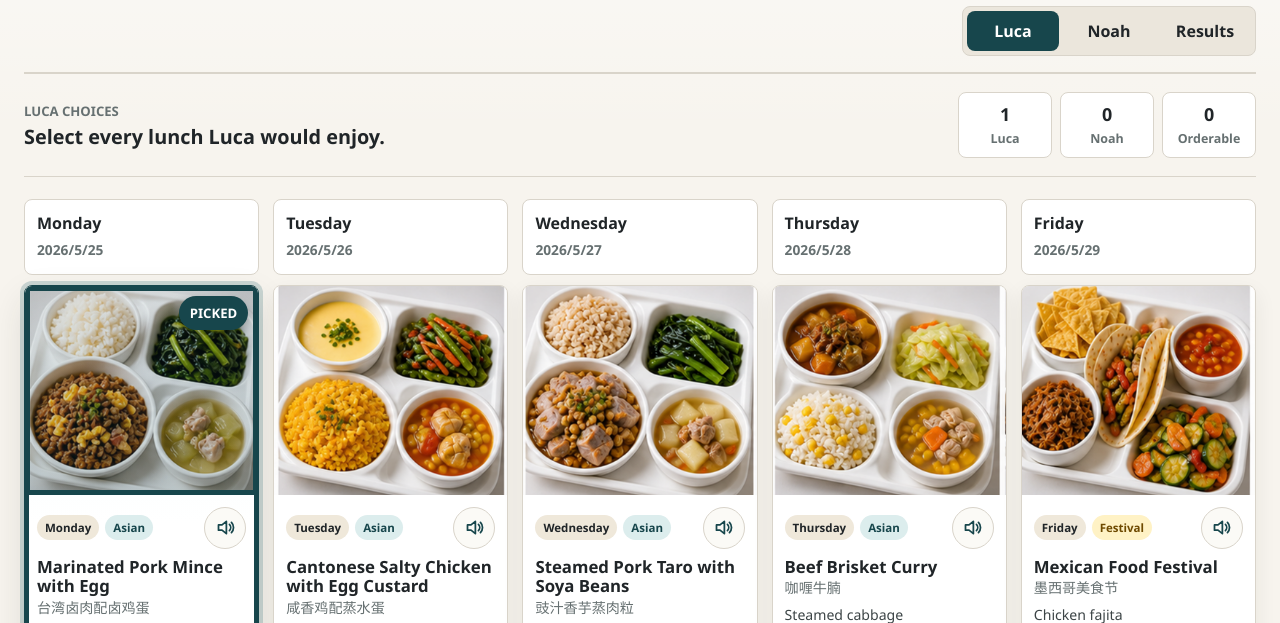
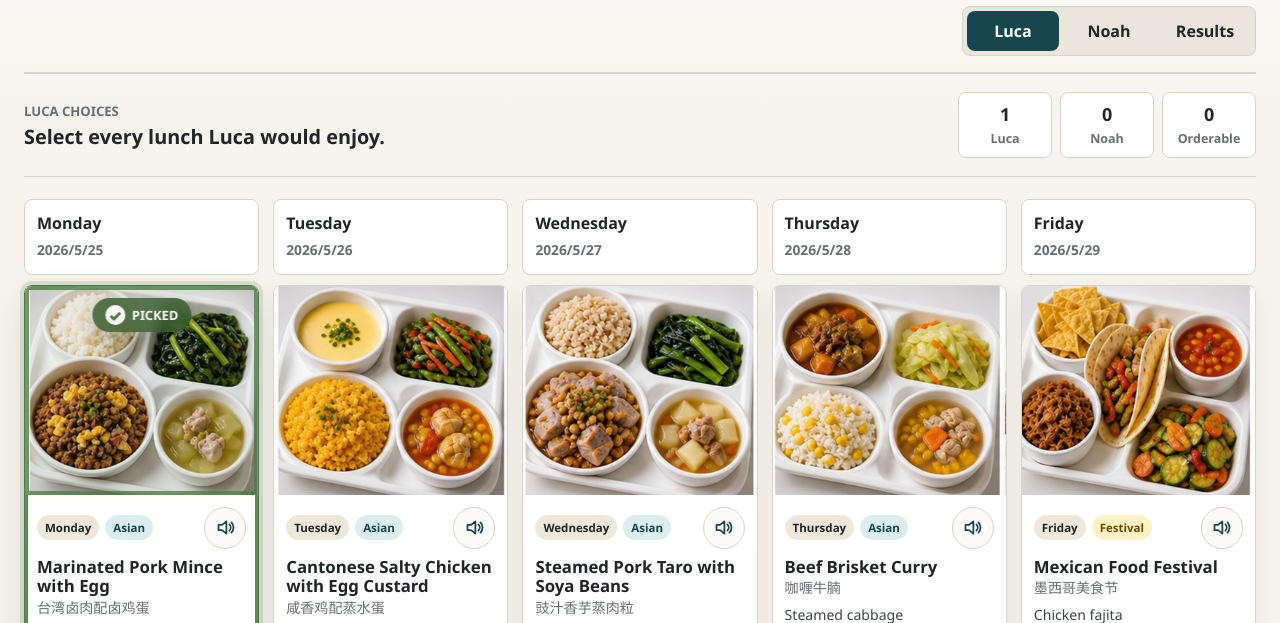
Before and after one commit to ninglee1023-commits/lunch-picker, a website: page index.html in a window 1280 px wide. Both pictures are taken after a click on the button 141 px from the left and 518 px from the top of the page. Shown: the part 128-751 px from the top of the page. Drawn offline with Linux system fonts and the light colour scheme.

Commit message:
Use softer garden selected card style

```diff
--- a/index.html
+++ b/index.html
@@ -7,7 +7,7 @@
     <meta name="theme-color" content="#17464c">
     <link rel="manifest" href="manifest.webmanifest">
     <link rel="apple-touch-icon" href="icons/icon-180.png">
-    <link rel="stylesheet" href="styles.css?v=selected-20260527">
+    <link rel="stylesheet" href="styles.css?v=garden-top-20260527">
   </head>
   <body>
     <div class="app-shell">
@@ -94,7 +94,7 @@
       </article>
     </template>
 
-    <script src="app.js?v=selected-20260527"></script>
+    <script src="app.js?v=garden-top-20260527"></script>
     <script>
       if ("serviceWorker" in navigator) {
         window.addEventListener("load", () => {
--- a/styles.css
+++ b/styles.css
@@ -236,11 +236,11 @@ h3 {
 }
 
 .meal-card.is-selected {
-  border-color: var(--accent-strong);
-  background: linear-gradient(180deg, #f2fbfb, #ffffff 46%);
+  border-color: var(--green);
+  background: linear-gradient(180deg, #f5fbf1, #ffffff 48%);
   box-shadow:
-    inset 0 0 0 4px var(--accent-strong),
-    0 0 0 4px rgba(40, 101, 109, 0.22),
+    inset 0 0 0 3px rgba(78, 125, 67, 0.9),
+    0 0 0 4px rgba(78, 125, 67, 0.17),
     var(--shadow);
 }
 
@@ -281,8 +281,8 @@ h3 {
 
 .meal-card.is-selected .image-button::after {
   display: block;
-  background: linear-gradient(180deg, rgba(23, 70, 76, 0.1), rgba(23, 70, 76, 0.22));
-  box-shadow: inset 0 0 0 5px var(--accent-strong);
+  background: linear-gradient(180deg, rgba(78, 125, 67, 0.04), rgba(78, 125, 67, 0.1));
+  box-shadow: inset 0 0 0 4px rgba(78, 125, 67, 0.78);
 }
 
 .meal-card.is-parent-pick .image-button::after {
@@ -293,28 +293,61 @@ h3 {
 
 .selected-mark {
   position: absolute;
-  top: 10px;
-  right: 10px;
+  top: 12px;
+  left: 50%;
   z-index: 2;
   display: none;
+  align-items: center;
+  gap: 7px;
+  min-height: 34px;
   border-radius: 999px;
-  background: var(--accent-strong);
+  background: rgba(54, 93, 47, 0.82);
   color: #ffffff;
-  padding: 8px 11px;
-  font-size: 0.82rem;
+  padding: 7px 13px;
+  font-size: 0.8rem;
   font-weight: 900;
   letter-spacing: 0;
-  box-shadow: 0 4px 12px rgba(0, 0, 0, 0.28);
+  box-shadow: 0 8px 20px rgba(25, 52, 21, 0.22);
   text-transform: uppercase;
+  transform: translate(-50%, -18px);
+  opacity: 0;
+  backdrop-filter: blur(8px);
+}
+
+.selected-mark::before {
+  content: "✓";
+  display: inline-grid;
+  place-items: center;
+  width: 20px;
+  height: 20px;
+  border-radius: 999px;
+  background: rgba(255, 255, 255, 0.95);
+  color: var(--green);
+  font-size: 0.95rem;
+  line-height: 1;
 }
 
 .meal-card.is-parent-pick .selected-mark {
-  background: #8a6400;
+  background: rgba(138, 100, 0, 0.86);
+  box-shadow: 0 8px 20px rgba(95, 69, 0, 0.24);
 }
 
 .meal-card.is-selected .selected-mark,
 .meal-card.is-parent-pick .selected-mark {
   display: inline-flex;
+  animation: selectedDrop 260ms ease-out forwards;
+}
+
+@keyframes selectedDrop {
+  from {
+    opacity: 0;
+    transform: translate(-50%, -18px);
+  }
+
+  to {
+    opacity: 1;
+    transform: translate(-50%, 0);
+  }
 }
 
 .meal-body {
--- a/sw.js
+++ b/sw.js
@@ -1,9 +1,9 @@
-const CACHE_NAME = "aisg-lunch-picker-selected-20260527-v3";
+const CACHE_NAME = "aisg-lunch-picker-garden-top-20260527-v4";
 const APP_ASSETS = [
   "./",
   "./index.html",
-  "./styles.css?v=selected-20260527",
-  "./app.js?v=selected-20260527",
+  "./styles.css?v=garden-top-20260527",
+  "./app.js?v=garden-top-20260527",
   "./manifest.webmanifest",
   "./icons/icon-180.png",
   "./icons/icon-192.png",
```
